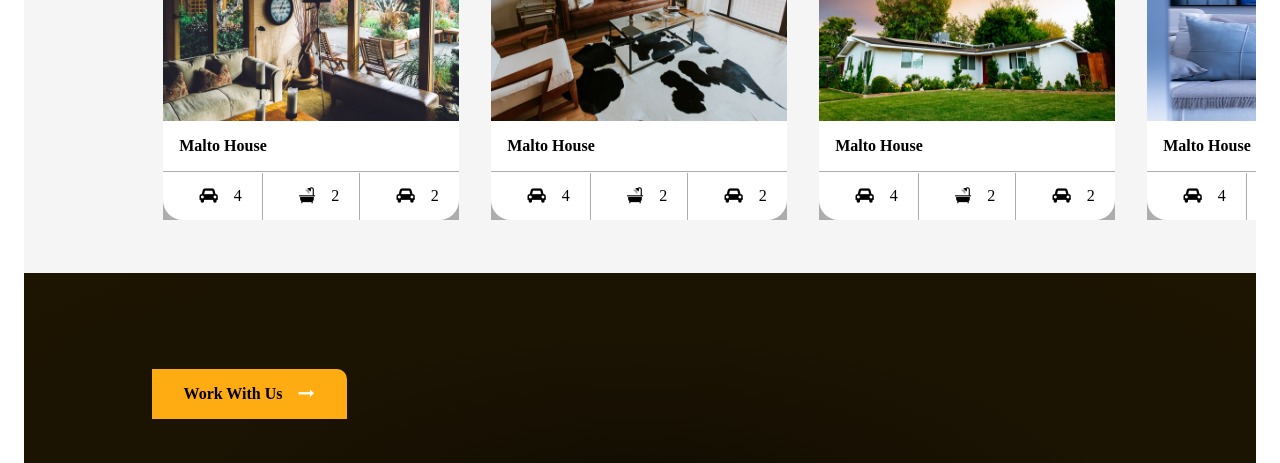
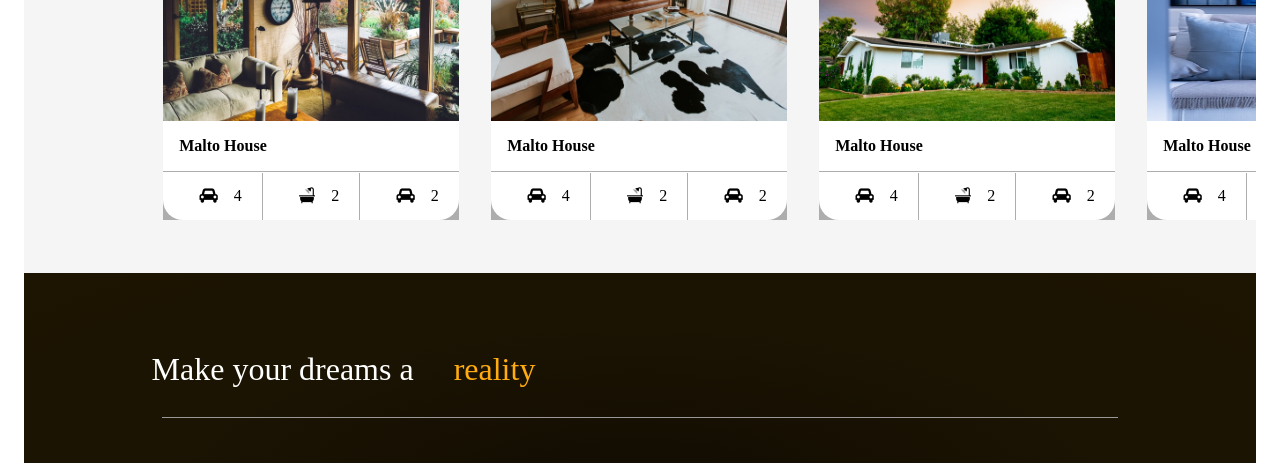
Before and after one commit to alemba-21/Quick-movers-website, a plain HTML site: page movers.html in a window 1280 px wide. Shown: the part 1858-2321 px from the top of the page. Drawn offline with Linux system fonts and the light colour scheme; a web font is replaced by a local one.

Commit message:
still working on the footer

```diff
--- a/movers.html
+++ b/movers.html
@@ -291,9 +291,9 @@
     <div class="columns ml-0 pl-0">
       <div class="column">
         <div class="footerTitle">
+            <p>Make your dreams a <span>reality</span></p>
+          <div class="buttons is-large">
 
-          <div class="buttons is-large">
-            <button>Work with Us<i class="fa fa-long-arrow-right" aria-hidden="true"></i></button>
           </div>
         </div>
         <div class="footerContent">
```
